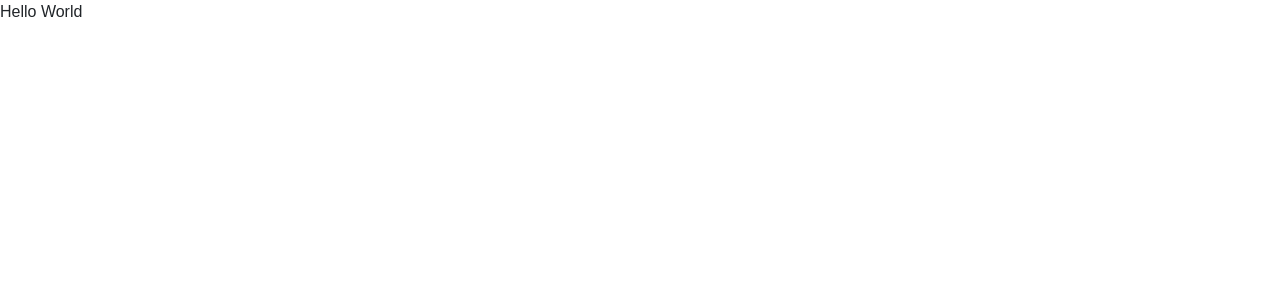
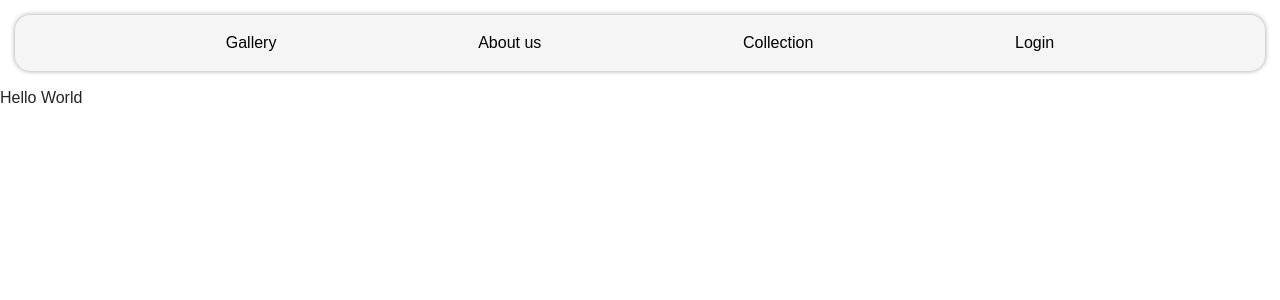
Before and after one commit to adraf/rentart, a React (Vite) app in the folder client/: page / in a window 1280 px wide. Shown: the top 300 px of the page. Built offline with nearby package versions, Linux system fonts and the light colour scheme; a web font is replaced by a local one.

Commit message:
Basic router added, Nav component created and given basic styling, App includes Nav

```diff
--- a/client/package.json
+++ b/client/package.json
@@ -12,10 +12,11 @@
   "dependencies": {
     "axios": "^1.6.2",
     "bootstrap": "^5.3.2",
+    "react-bootstrap": "^2.9.1",
     "dom": "^0.0.3",
     "react": "^18.2.0",
     "react-dom": "^18.2.0",
-    "react-router": "^6.20.1",
+    "react-router-dom": "^6.20.1",
     "sass": "^1.69.5"
   },
   "devDependencies": {
--- a/client/src/App.jsx
+++ b/client/src/App.jsx
@@ -1,8 +1,14 @@
+
+// Components
+import Nav from './components/Nav'
+
+
 function App() {
 
 
   return (
     <>
+      <Nav></Nav>
       <p>Hello World</p>
     </>
   )
--- /dev/null
+++ b/client/src/components/Nav.jsx
@@ -0,0 +1,23 @@
+import { useState, useEffect } from "react"
+import { Link } from "react-router-dom"
+
+export default function Nav(){
+  const [ userData, setUserData] = useState('')
+
+  useEffect(() => {
+    setUserData(localStorage.getItem('user'))
+  }, [])
+
+
+  return (
+    <nav>
+      <Link to='/gallery'><button>Gallery</button></Link>
+      <Link to='/about'><button>About us</button></Link>
+      <Link to='/collection/'><button>Collection</button></Link>
+      {!userData
+      ? <Link to='/login/'><button>Login</button></Link>
+      : <Link to={`/profile/${userData.id}`}><button>Profile</button></Link>
+      }
+    </nav>
+  )
+}
--- a/client/src/main.jsx
+++ b/client/src/main.jsx
@@ -1,11 +1,25 @@
 import ReactDOM from 'react-dom/client'
+import { createBrowserRouter, RouterProvider } from 'react-router-dom'
+
+// Components
 import App from './App.jsx'
 
 //! Styles
 import 'bootstrap/dist/css/bootstrap.min.css';
 import './styles/main.scss'
 
+const router = createBrowserRouter([
+  {
+    path: '/',
+    element: <App />,
+    children: [
+      {
+        path: '/login'
+      }
+    ]
+  }
+])
 
 ReactDOM.createRoot(document.getElementById('root')).render(
-    <App />
+  <RouterProvider router={router} />
 )
--- a/client/src/styles/global/base.scss
+++ b/client/src/styles/global/base.scss
@@ -2,3 +2,18 @@
 body{
   font-family: 'Termina Test', sans-serif;
 }
+
+nav {
+  display: flex;
+  justify-content: space-evenly;
+  margin: 15px;
+  padding: 15px;
+  box-shadow: 0 0 5px 0 #9E9E9E;
+  border-radius: 15px;
+  background-color: whitesmoke;
+}
+
+nav button{
+  border: none;
+  background-color: whitesmoke;
+}
```
Also changed, not shown: client/src/components/Navbar.jsx (deleted), 1 other file (tests, documents, lock files or other folders).
